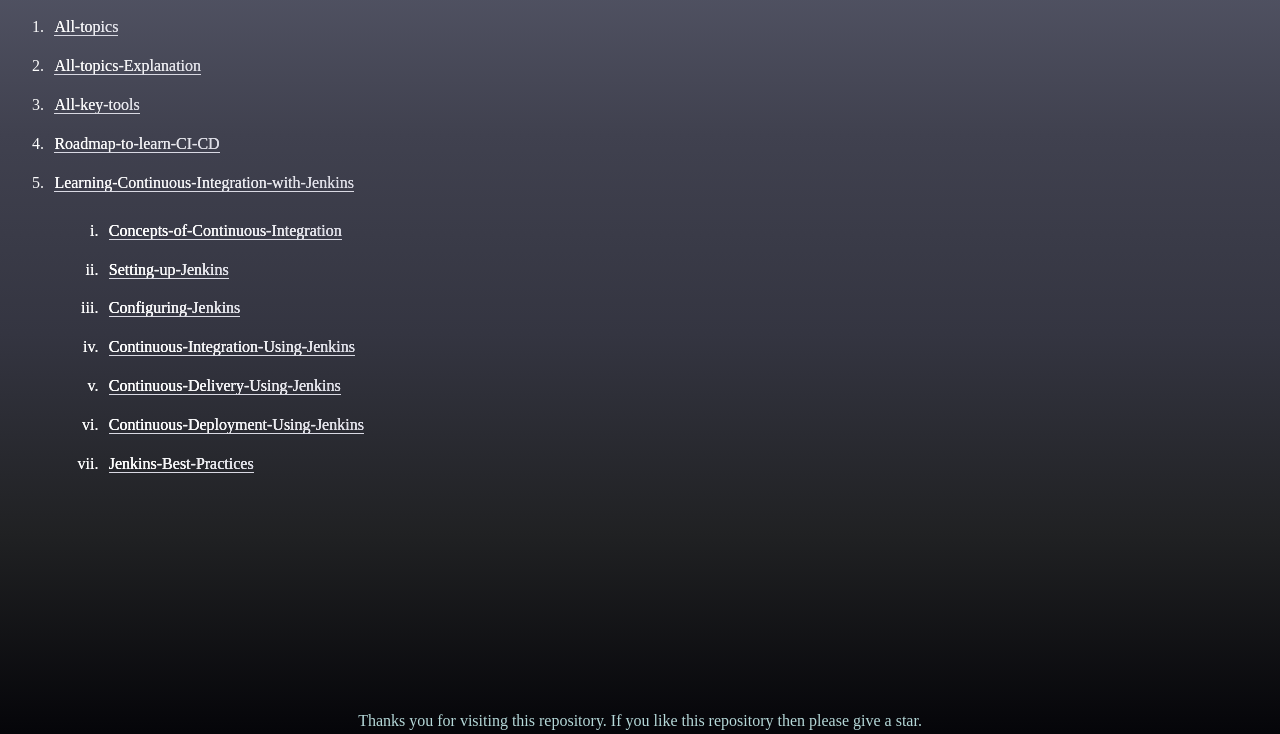
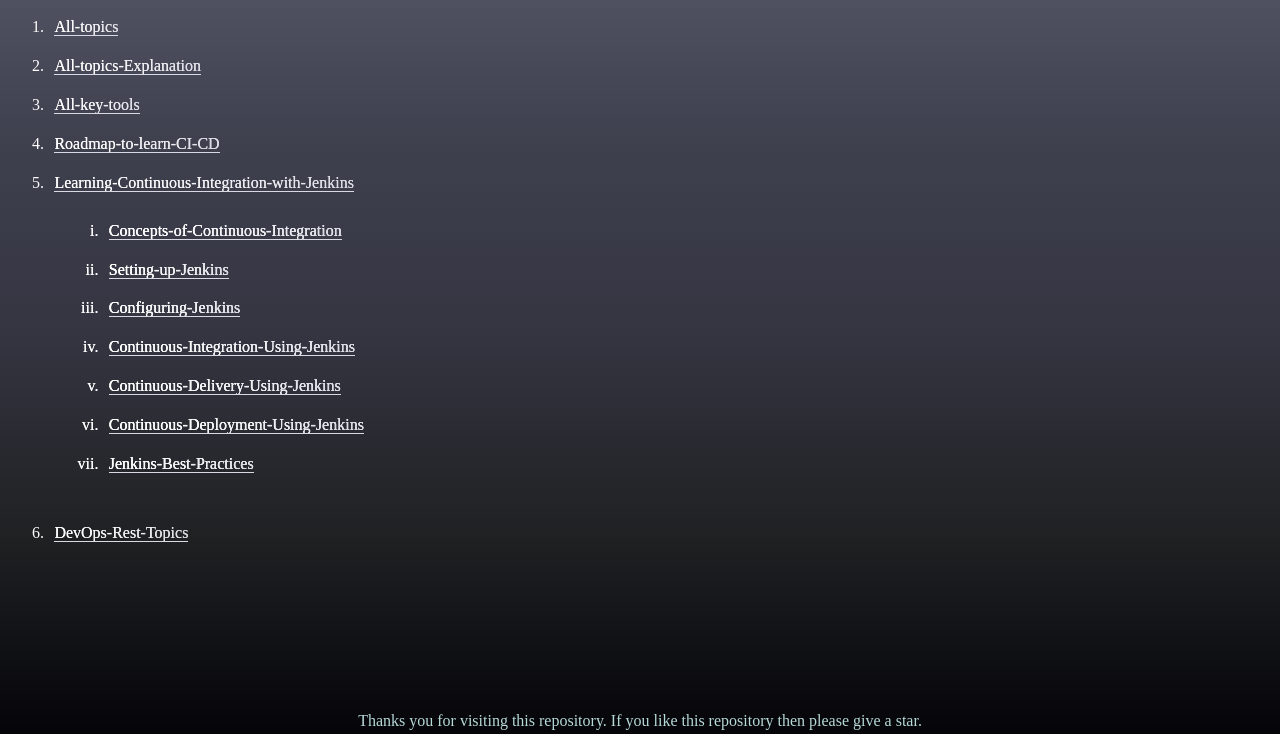
Before and after one commit to shivam6862/Learning-DevOps, a plain HTML site: page index.html in a window 1280 px wide. Shown: the part 66-800 px from the top of the page. Drawn offline with Linux system fonts and the light colour scheme.

Commit message:
rest topics

```diff
--- a/index.html
+++ b/index.html
@@ -165,6 +165,9 @@
             </li>
           </ul>
         </li>
+        <li>
+          <a href="6.Devops-Rest-Topics/README.md">DevOps-Rest-Topics</a>
+        </li>
       </ul>
     </div>
     <footer>
```
Also changed, not shown: 2 other files.
